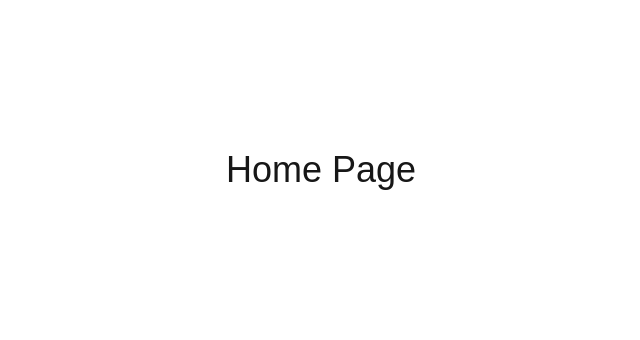
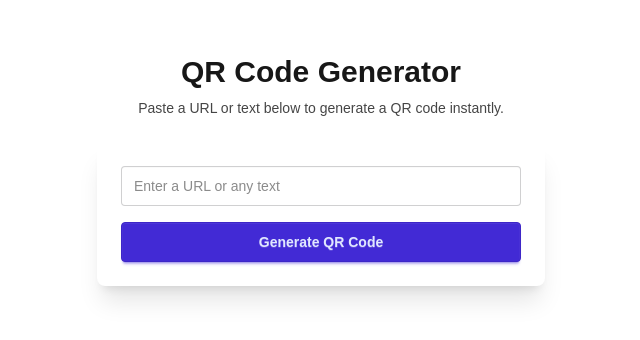
Before and after one commit to RW2023/qrcoder, a Next.js app: page / in a window 1280 px wide. Shown: the part 230-570 px from the top of the page, without its empty margins (319-959 px from the left). Built offline with nearby package versions, Linux system fonts and the light colour scheme.

Commit message:
feat: implement QR code generator functionality with download option

```diff
--- a/src/app/page.tsx
+++ b/src/app/page.tsx
@@ -1,7 +1,59 @@
+'use client';
+
+import { useState } from 'react';
+import QRCode from 'qrcode';
+
 export default function HomePage() {
+  const [text, setText] = useState('');
+  const [qrCodeData, setQrCodeData] = useState<string | null>(null);
+
+  const generateQRCode = async () => {
+    if (!text) return;
+    try {
+      const data = await QRCode.toDataURL(text);
+      setQrCodeData(data);
+    } catch (err) {
+      console.error('Failed to generate QR code', err);
+    }
+  };
+
+  const downloadQRCode = () => {
+    if (!qrCodeData) return;
+    const link = document.createElement('a');
+    link.href = qrCodeData;
+    link.download = 'qrcode.png';
+    link.click();
+  };
+
   return (
-    <div className="container mx-auto p-4 flex flex-col items-center justify-center text min-h-screen">
-      <h1 className="text-4xl">Home Page</h1>
-    </div>
-  )
-};
+    <main className="flex flex-col items-center justify-center min-h-screen px-4 py-12 space-y-6 bg-background text-foreground">
+      <div className="max-w-md w-full text-center space-y-2">
+        <h1 className="text-3xl font-bold">QR Code Generator</h1>
+        <p className="text-sm opacity-80">Paste a URL or text below to generate a QR code instantly.</p>
+      </div>
+
+      <div className="w-full max-w-md card bg-base-100 shadow-xl p-6 space-y-4">
+        <input
+          type="text"
+          placeholder="Enter a URL or any text"
+          className="input input-bordered w-full"
+          value={text}
+          onChange={(e) => setText(e.target.value)}
+        />
+
+        <button className="btn btn-primary w-full" onClick={generateQRCode}>
+          Generate QR Code
+        </button>
+
+        {qrCodeData && (
+          <div className="flex flex-col items-center space-y-2">
+            <img src={qrCodeData} alt="Generated QR Code" className="w-48 h-48" />
+            <button className="btn btn-outline btn-sm" onClick={downloadQRCode}>
+              Download PNG
+            </button>
+          </div>
+        )}
+      </div>
+    </main>
+  );
+}
```
